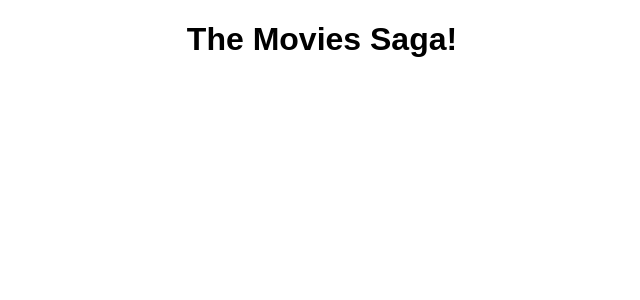
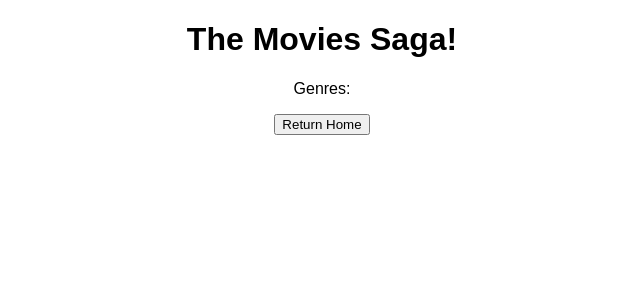
Before and after one commit to JasonInouye/weekend-movie-sagas, a React (Create React App) app: page /#/details in a window 1280 px wide. Shown: the top 300 px of the page, without its empty margins (318-958 px from the left). Built offline with nearby package versions, Linux system fonts and the light colour scheme.

Commit message:
added detail map to movieDetail component

```diff
--- a/src/components/MovieDetails/MovieDetails.jsx
+++ b/src/components/MovieDetails/MovieDetails.jsx
@@ -1,15 +1,31 @@
 import React from 'react';
 import { useSelector } from 'react-redux';
+import { useHistory } from 'react-router-dom'
 
 function MovieDetails() {
 
+    const history = useHistory();
     const genres = useSelector(store => store.genres);
-    console.log('inside of movieDetails', genres);
+    const details = useSelector(store => store.selectedMovie);
+    console.log('inside of movieDetails', details);
 
-    // return ( <p>yo</p>)
+    const handleHome = () => {
+        history.push('/');
+    }
 
     return (
         <div>
+            {details.map((details, i) => {
+                return (
+
+                    <div key={i}>
+                        <img src={details.poster} alt={details.title} />
+                        <h3>{details.title}</h3>
+                        <p>{details.description}</p>
+                    </div>
+                )
+            })}
+            <p>Genres:</p>
             {genres.map((genre, i) => {
                 return (
                     <div key={i}>
@@ -17,6 +33,7 @@ function MovieDetails() {
                     </div>
                 )
             })}
+            <button onClick={handleHome}>Return Home</button>
         </div>
     )
 };
```
